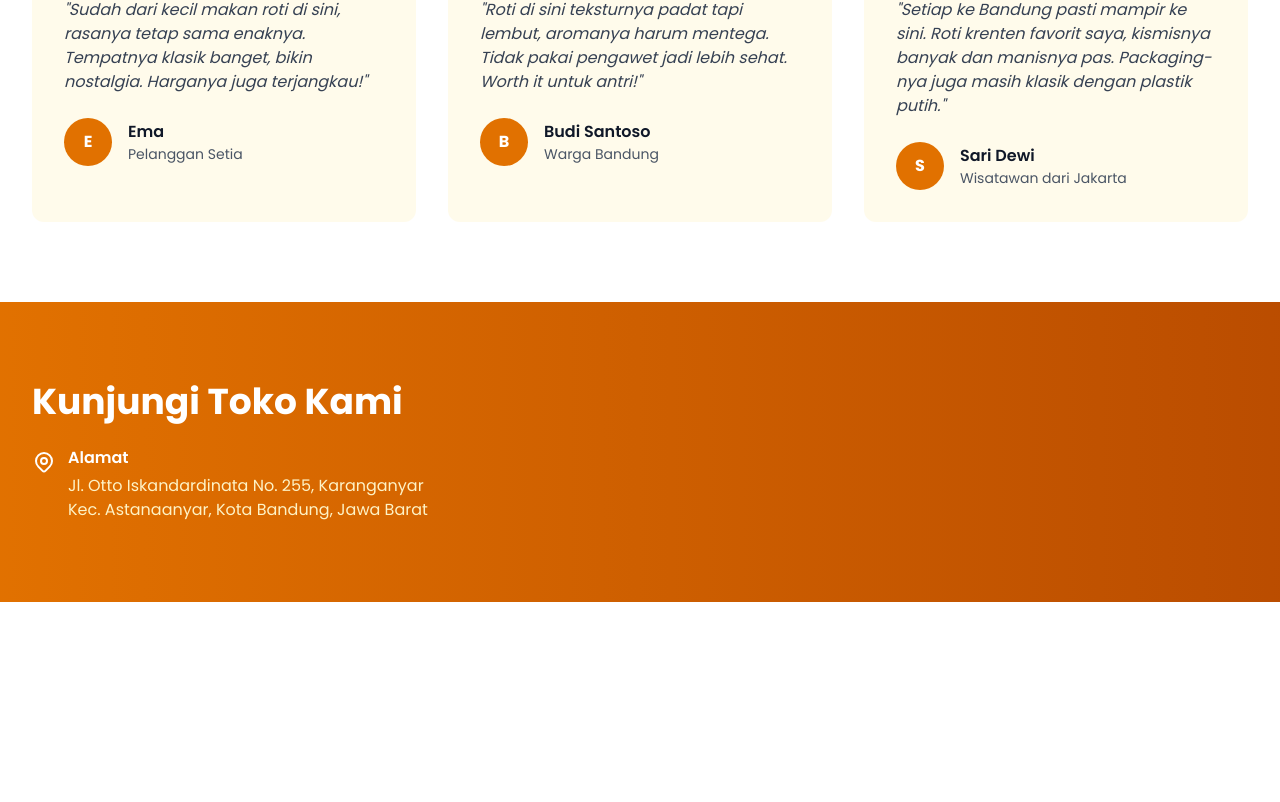
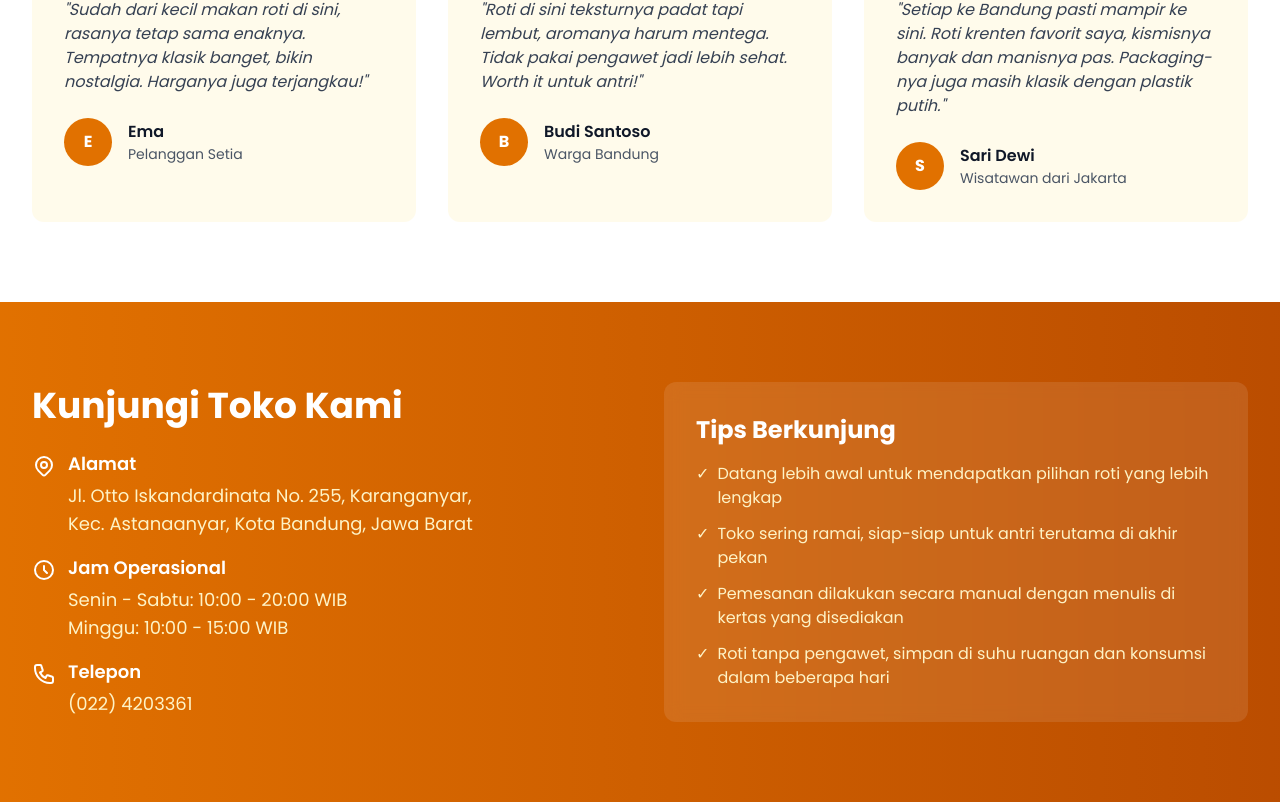
Before and after one commit to ichsanlearns/company-profile, a React (Vite) app: page / in a window 1280 px wide. Shown: the part 2398-3200 px from the top of the page. Before the commit the page ends 3000 px from the top, so only its background shows below. Built offline with nearby package versions, Linux system fonts and the light colour scheme.

Commit message:
chore: finish footer, and refactor teamlist

```diff
--- a/src/components/Footer.tsx
+++ b/src/components/Footer.tsx
@@ -2,12 +2,12 @@ import { COMPANY_INFO } from "../constants";
 
 function Footer() {
   return (
-    <footer className="relative py-20 bg-gradient-to-r from-amber-600 to-amber-700 text-white overflow-hidden">
-      <div className="absolute inset-0 bg-gradient-to-r from-amber-600/90 to-amber-700/90" />
-      <div className="relative z-10 max-w-7xl mx-auto px-4 sm:px-6 lg:px-8">
+    <footer className="py-20 bg-gradient-to-r from-amber-600 to-amber-700 text-white">
+      <div className="max-w-7xl mx-auto px-4 sm:px-6 lg:px-8">
         <div className="grid md:grid-cols-2 gap-12 items-center">
           <div>
             <h2 className="text-4xl font-bold mb-6">Kunjungi Toko Kami</h2>
+            <div className="space-y-4 text-lg">
               <div className="flex items-start">
                 <svg
                   className="w-6 h-6 mr-3 mt-1 flex-shrink-0"
@@ -31,12 +31,88 @@ function Footer() {
                 <div>
                   <p className="font-semibold mb-1">Alamat</p>
                   <p className="text-amber-100">
-                  {COMPANY_INFO.address.street}
+                    Jl. Otto Iskandardinata No. 255, Karanganyar,
                     <br />
-                  {COMPANY_INFO.address.district}
+                    Kec. Astanaanyar, Kota Bandung, Jawa Barat
                   </p>
                 </div>
               </div>
+              <div className="flex items-start">
+                <svg
+                  className="w-6 h-6 mr-3 mt-1 flex-shrink-0"
+                  fill="none"
+                  stroke="currentColor"
+                  viewBox="0 0 24 24"
+                >
+                  <path
+                    strokeLinecap="round"
+                    strokeLinejoin="round"
+                    strokeWidth="2"
+                    d="M12 8v4l3 3m6-3a9 9 0 11-18 0 9 9 0 0118 0z"
+                  />
+                </svg>
+                <div>
+                  <p className="font-semibold mb-1">Jam Operasional</p>
+                  <p className="text-amber-100">
+                    Senin - Sabtu: 10:00 - 20:00 WIB
+                    <br />
+                    Minggu: 10:00 - 15:00 WIB
+                  </p>
+                </div>
+              </div>
+              <div className="flex items-start">
+                <svg
+                  className="w-6 h-6 mr-3 mt-1 flex-shrink-0"
+                  fill="none"
+                  stroke="currentColor"
+                  viewBox="0 0 24 24"
+                >
+                  <path
+                    strokeLinecap="round"
+                    strokeLinejoin="round"
+                    strokeWidth="2"
+                    d="M3 5a2 2 0 012-2h3.28a1 1 0 01.948.684l1.498 4.493a1 1 0 01-.502 1.21l-2.257 1.13a11.042 11.042 0 005.516 5.516l1.13-2.257a1 1 0 011.21-.502l4.493 1.498a1 1 0 01.684.949V19a2 2 0 01-2 2h-1C9.716 21 3 14.284 3 6V5z"
+                  />
+                </svg>
+                <div>
+                  <p className="font-semibold mb-1">Telepon</p>
+                  <p className="text-amber-100">(022) 4203361</p>
+                </div>
+              </div>
+            </div>
+          </div>
+          <div className="bg-white/10 backdrop-blur-sm rounded-xl p-8">
+            <h3 className="text-2xl font-bold mb-4">Tips Berkunjung</h3>
+            <ul className="space-y-3 text-amber-100">
+              <li className="flex items-start">
+                <span className="mr-2">✓</span>
+                <span>
+                  Datang lebih awal untuk mendapatkan pilihan roti yang lebih
+                  lengkap
+                </span>
+              </li>
+              <li className="flex items-start">
+                <span className="mr-2">✓</span>
+                <span>
+                  Toko sering ramai, siap-siap untuk antri terutama di akhir
+                  pekan
+                </span>
+              </li>
+              <li className="flex items-start">
+                <span className="mr-2">✓</span>
+                <span>
+                  Pemesanan dilakukan secara manual dengan menulis di kertas
+                  yang disediakan
+                </span>
+              </li>
+              <li className="flex items-start">
+                <span className="mr-2">✓</span>
+                <span>
+                  Roti tanpa pengawet, simpan di suhu ruangan dan konsumsi dalam
+                  beberapa hari
+                </span>
+              </li>
+            </ul>
           </div>
         </div>
       </div>
--- a/src/constants/index.tsx
+++ b/src/constants/index.tsx
@@ -283,3 +283,14 @@ export const PRODUCT_CATEGORIES = [
     ],
   },
 ];
+
+export const bakeryRoles = [
+  "Ahli Roti",
+  "Pembuat Roti",
+  "Kasir",
+  "Manajer Toko",
+  "Pembuat Kue",
+  "Staf Produksi",
+  "Quality Control",
+  "Pelayan Toko",
+];
--- a/src/pages/Teams/sections/TeamList.tsx
+++ b/src/pages/Teams/sections/TeamList.tsx
@@ -1,5 +1,6 @@
 import { useEffect, useState } from "react";
 import { TeamCard } from "../../../components/TeamCard";
+import { bakeryRoles } from "../../../constants";
 
 interface TeamMember {
   name: {
@@ -20,21 +21,10 @@ interface TeamMember {
   role: string;
 }
 
-const bakeryRoles = [
-  "Ahli Roti",
-  "Pembuat Roti",
-  "Kasir",
-  "Manajer Toko",
-  "Pembuat Kue",
-  "Staf Produksi",
-  "Quality Control",
-  "Pelayan Toko",
-];
-
 function TeamList() {
   const [teamMembers, setTeamMembers] = useState<TeamMember[]>([]);
   const [loading, setLoading] = useState(true);
-  const [error, setError] = useState<string | null>(null);
+
   useEffect(() => {
     const fetchTeamMembers = async () => {
       try {
@@ -50,9 +40,7 @@ function TeamList() {
         );
 
         setTeamMembers(membersWithRoles);
-        setError(null);
       } catch (err) {
-        setError("Gagal memuat data tim. Silakan coba lagi nanti.");
         console.error("Error fetching team members:", err);
       } finally {
         setLoading(false);
```
Lines whose indentation alone changed are shown as unchanged.
